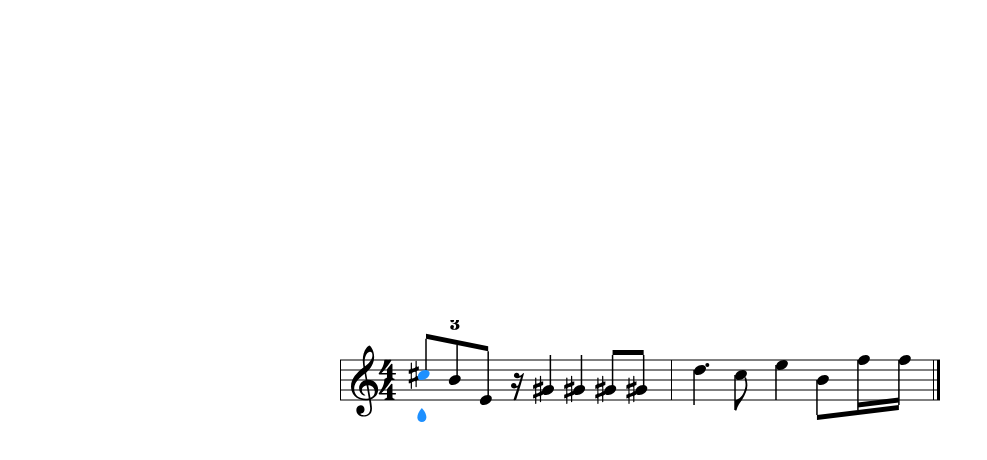
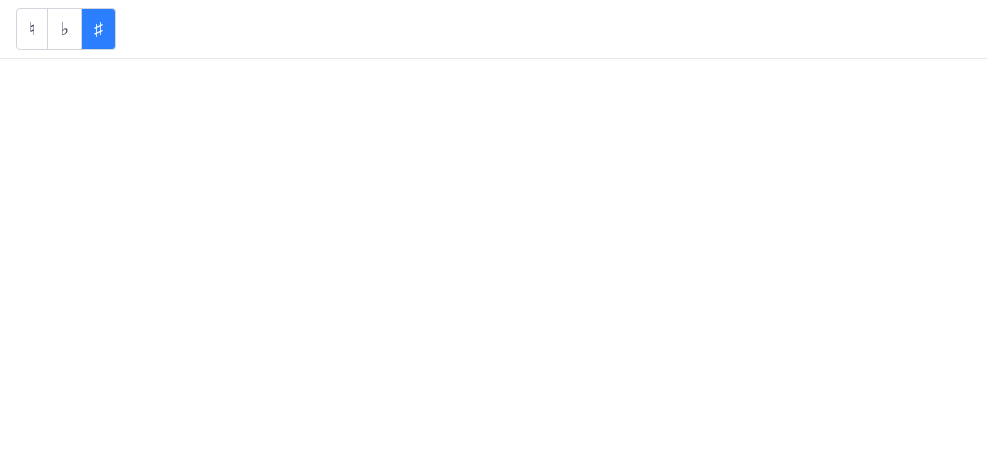
Before and after one commit to KarelVDW/mushee, a Next.js app in the folder apps/web/: page /sheet in a window 1280 px wide. Shown: the top 460 px of the page, without its empty margins (0-987 px from the left). Built offline with nearby package versions, Linux system fonts and the light colour scheme.

Commit message:
feat: add control bar with accidentals

```diff
--- /dev/null
+++ b/apps/web/src/app/sheet/ControlBar.tsx
@@ -0,0 +1,39 @@
+const ACCIDENTALS: { label: string; value: string | undefined }[] = [
+  { label: '\u266e', value: undefined },  // ♮
+  { label: '\u266d', value: 'b' },        // ♭
+  { label: '\u266f', value: '#' },        // ♯
+]
+
+interface ControlBarProps {
+  accidental: string | undefined
+  disabled: boolean
+  onAccidentalChange: (accidental: string | undefined) => void
+}
+
+export function ControlBar({ accidental, disabled, onAccidentalChange }: ControlBarProps) {
+  return (
+    <div className="flex items-center gap-6 px-4 py-2 border-b border-gray-200">
+      {/* Accidentals */}
+      <div className="flex">
+        {ACCIDENTALS.map(({ label, value }) => {
+          const isActive = accidental === value;
+          return (
+            <button
+              key={label}
+              type="button"
+              disabled={disabled}
+              onClick={() => onAccidentalChange(value)}
+              className={`px-3 py-1.5 text-lg font-medium first:rounded-l last:rounded-r border border-gray-300 -ml-px first:ml-0 transition-colors ${
+                isActive
+                  ? 'bg-blue-500 text-white border-blue-500 z-10'
+                  : 'bg-white text-gray-700 hover:bg-gray-100'
+              } ${disabled ? 'opacity-40 cursor-not-allowed' : 'cursor-pointer'}`}
+            >
+              {label}
+            </button>
+          );
+        })}
+      </div>
+    </div>
+  );
+}
--- a/apps/web/src/app/sheet/page.tsx
+++ b/apps/web/src/app/sheet/page.tsx
@@ -2,7 +2,9 @@
 
 import { useCallback, useEffect, useMemo, useRef, useState } from 'react';
 
-import { lineToKey, parseKey, pitchToLine, Score, type ScoreInput } from '@/components/notation';
+import { lineToKey, parseKey, pitchToLine, Score, type ScoreInput, setKeyAccidental } from '@/components/notation';
+
+import { ControlBar } from './ControlBar';
 
 const initialScoreData: ScoreInput = {
   measures: [
@@ -72,6 +74,14 @@ export default function Sheet() {
   const totalNotes = useMemo(() => countNoteEvents(scoreData), [scoreData]);
   const containerRef = useRef<HTMLDivElement>(null);
 
+  const selectedNoteInfo = useMemo(() => {
+    const pos = findNotePosition(scoreData, cursorIndex);
+    if (!pos) return { isRest: true, accidental: undefined };
+    const key = scoreData.measures[pos.mi].voices[pos.vi].notes[pos.ni].keys[0];
+    const parsed = parseKey(key);
+    return { isRest: parsed.isRest, accidental: parsed.accidental };
+  }, [scoreData, cursorIndex]);
+
   const handleNoteChange = useCallback(
     (noteEventIndex: number, newKey: string) => {
       const pos = findNotePosition(scoreData, noteEventIndex);
@@ -117,6 +127,16 @@ export default function Sheet() {
     [totalNotes, scoreData, cursorIndex, handleNoteChange],
   );
 
+  const handleAccidentalChange = useCallback(
+    (acc: string | undefined) => {
+      const pos = findNotePosition(scoreData, cursorIndex);
+      if (!pos) return;
+      const key = scoreData.measures[pos.mi].voices[pos.vi].notes[pos.ni].keys[0];
+      handleNoteChange(cursorIndex, setKeyAccidental(key, acc));
+    },
+    [scoreData, cursorIndex, handleNoteChange],
+  );
+
   useEffect(() => {
     const el = containerRef.current;
     if (!el) return;
@@ -129,9 +149,13 @@ export default function Sheet() {
     <div
       ref={containerRef}
       tabIndex={0}
-      className="flex items-center justify-center min-h-screen outline-none"
+      className="flex flex-col min-h-screen outline-none"
     >
-      <Score input={scoreData} width={600} height={160} selectedNoteIndex={cursorIndex} onNoteChange={handleNoteChange} />
+      <ControlBar
+        accidental={selectedNoteInfo.accidental}
+        disabled={selectedNoteInfo.isRest}
+        onAccidentalChange={handleAccidentalChange}
+      />
     </div>
   );
 }
--- a/apps/web/src/components/notation/index.ts
+++ b/apps/web/src/components/notation/index.ts
@@ -1,3 +1,3 @@
-export { lineToKey, parseKey, pitchToLine } from './note-utils'
+export { lineToKey, parseKey, pitchToLine, setKeyAccidental } from './note-utils'
 export { Score } from './Score'
 export type { MeasureInput, NoteInput, ScoreInput, TupletInput, VoiceInput } from './types'
--- a/apps/web/src/components/notation/note-utils.ts
+++ b/apps/web/src/components/notation/note-utils.ts
@@ -216,6 +216,15 @@ export function lineToKey(line: number, clef: string = 'treble'): string {
 }
 
 /**
+ * Return a new key string with the accidental changed.
+ * Pass `undefined` to remove the accidental (natural).
+ */
+export function setKeyAccidental(key: string, accidental: string | undefined): string {
+    const { noteName, octave, isRest } = parseKey(key)
+    return `${noteName}${accidental ?? ''}/${octave}${isRest ? '/r' : ''}`
+}
+
+/**
  * Determine which ledger lines are needed for a note at a given line.
  * Returns an array of staff-line Y values where ledger lines should be drawn.
  * Line 0 = top staff line, line 4 = bottom staff line.
```
